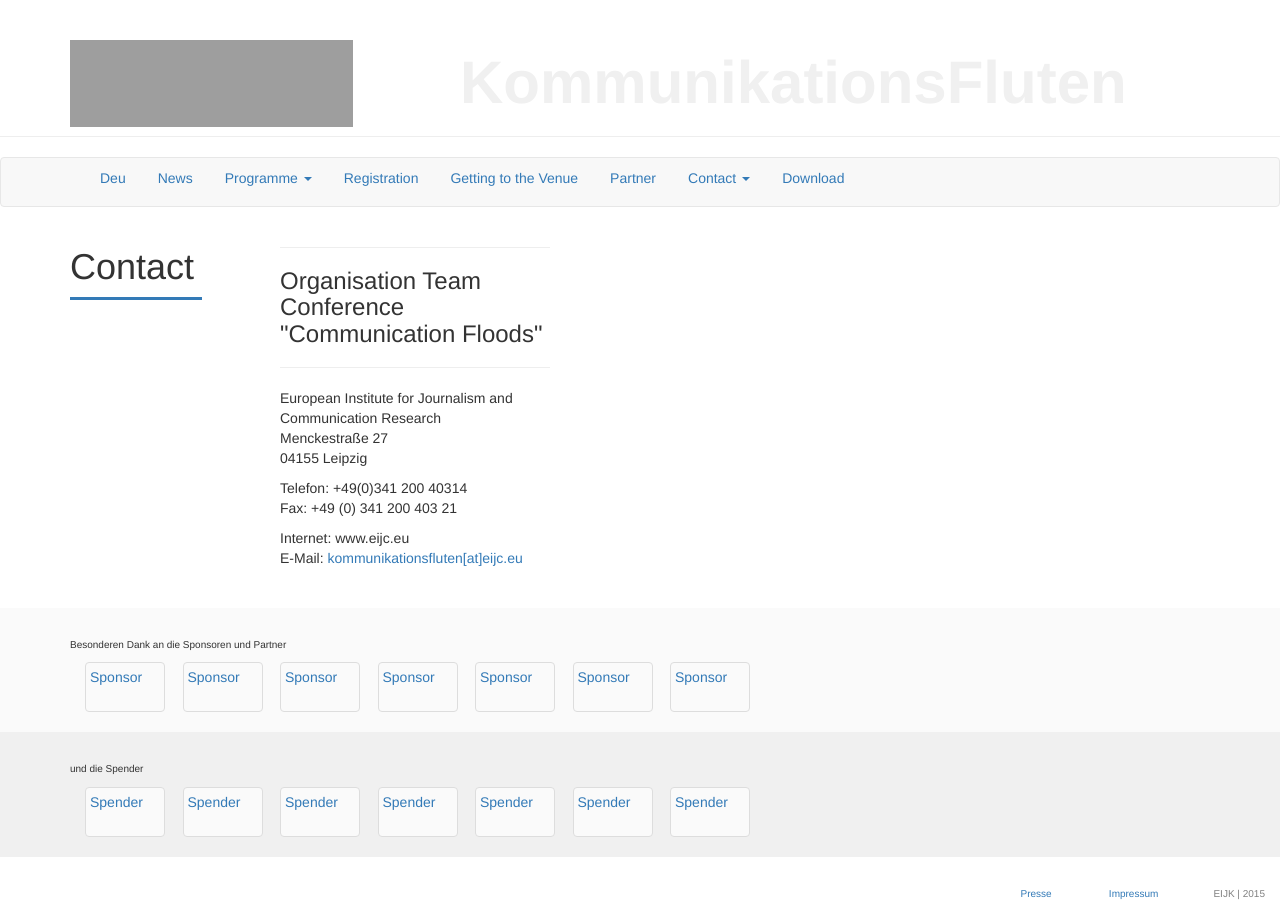
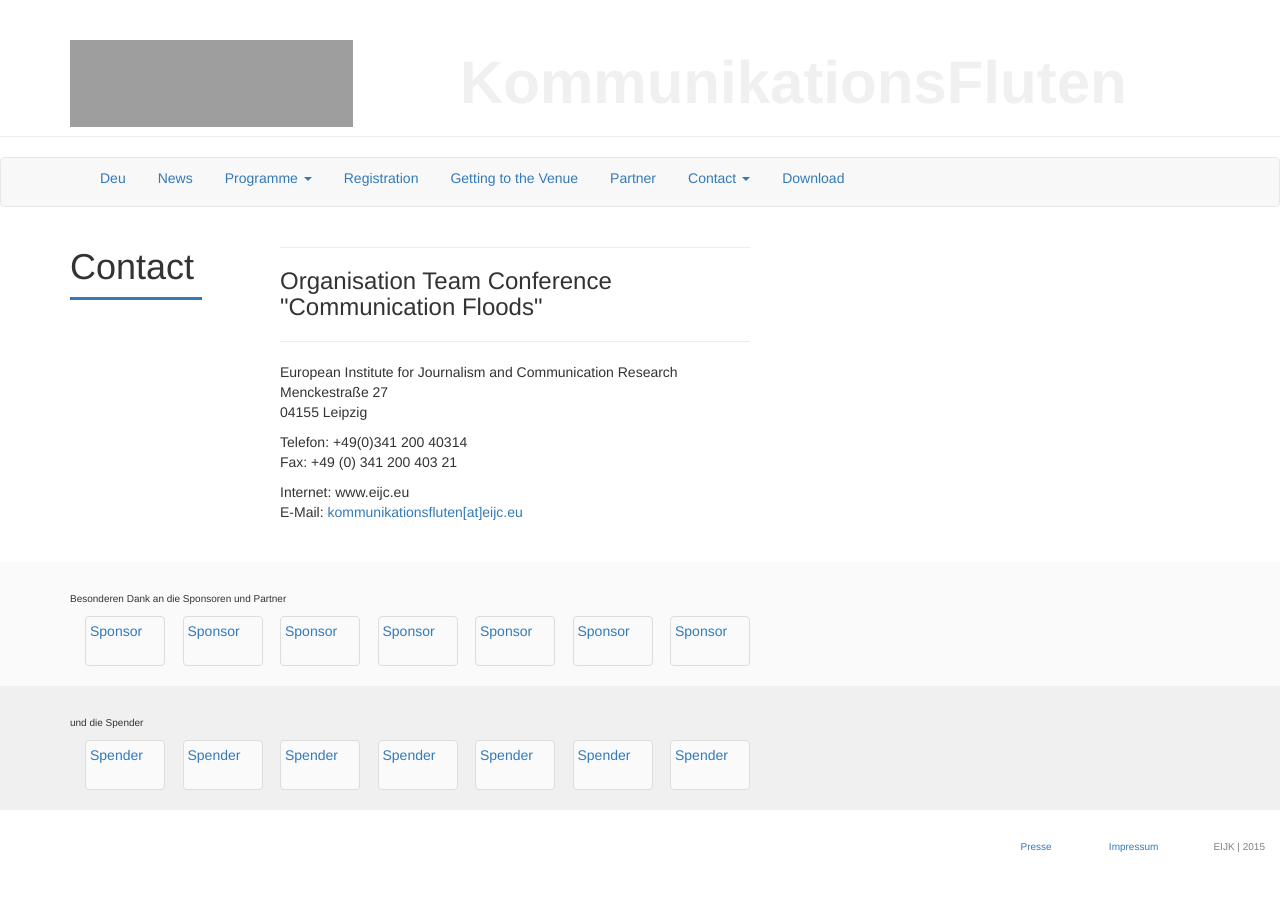
Before and after one commit to susedev/test, a Jekyll site: the page built from contact.html, in a window 1280 px wide. Built offline with Jekyll 4.4.1, drawn with Linux system fonts in a browser that asks for light colours; nearby versions of some CDN libraries; grey boxes are pictures that could not be loaded.

Commit message:
Update page.html

```diff
--- a/_layouts/page.html
+++ b/_layouts/page.html
@@ -15,7 +15,7 @@ layout: base
           <h1> {{ page.title }} </h1>
           <div class="box" style="background-color: #337AB7; width: 80%; height:3px; margin-top:3px;"></div>
     </div>
-    <div class="col-md-10" style="margin-left:15px; max-width:300px;">
+    <div class="col-md-10" style="margin-left:15px; max-width:500px;">
                {{ content }}
     </div>
   </div>
```
